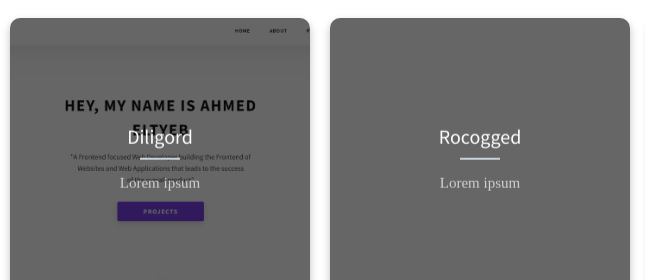
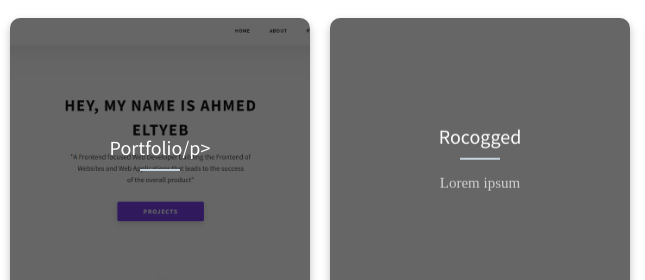
Before and after one commit to ahmedaltyeb/NewProtfolio, a plain HTML site: page index.html in a window 1280 px wide. Shown: the part 2060-2340 px from the top of the page, 0-645 px from the left. Drawn offline with Linux system fonts and the light colour scheme; files that its build step writes are made by us from their sources; files whose address does not match are found by name.

Commit message:
Update index.html

```diff
--- a/index.html
+++ b/index.html
@@ -495,8 +495,7 @@
             <div class="containerp">
               <div class="front" style="background-image: url(/assets/png/HomePage1.png)">
                 <div class="inner">
-                  <p>Diligord</p>
-                  <span>Lorem ipsum</span>
+                  <p>Portfolio/p>
                 </div>
               </div>
               <div class="back">
```
